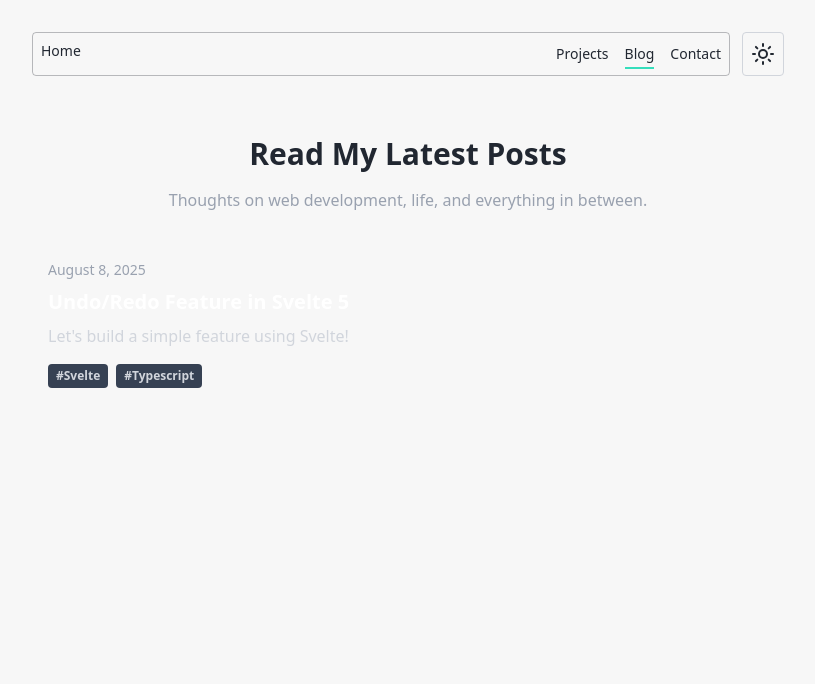
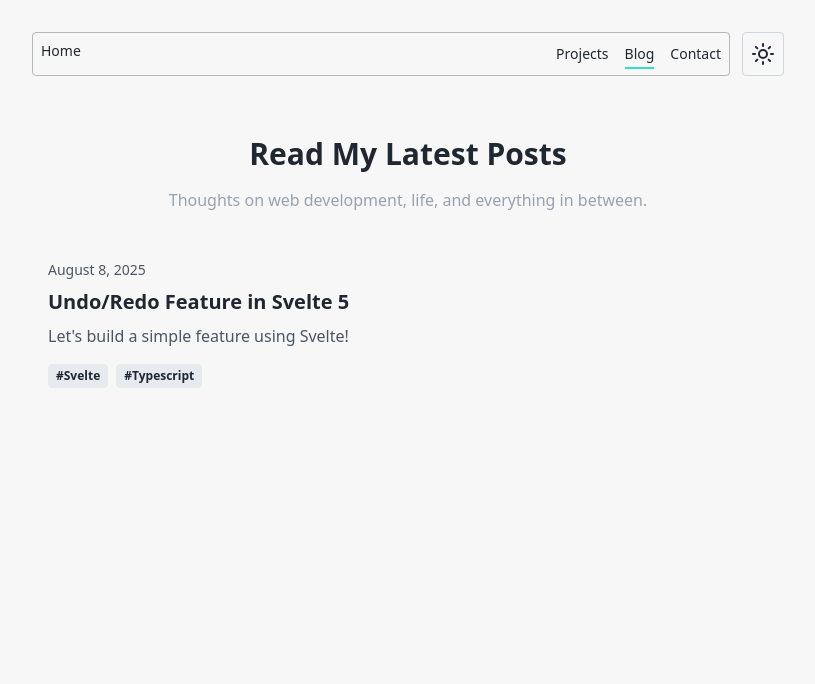
Before and after one commit to temesgen-982/portfolio-astro, an Astro site: page /blog in a window 1280 px wide. Shown: the top 684 px of the page, without its empty margins (232-1047 px from the left). Built offline with nearby package versions, Linux system fonts and the light colour scheme; Astro itself is replaced by a stand-in of ours; some packages are replaced by stand-ins of ours.

Commit message:
style: text color

```diff
--- a/src/components/BlogPostPreview.astro
+++ b/src/components/BlogPostPreview.astro
@@ -9,20 +9,20 @@ const { post } = Astro.props;
 
 <a href={`/blog/${post.slug}`} class="block group">
     {post.data.heroImage && (
-        <img src={post.data.heroImage} alt={`Cover image for ${post.data.title}`} class="rounded-lg mb-4 w-full h-auto aspect-video object-cover border border-gray-800" />
+        <img src={post.data.heroImage} alt={`Cover image for ${post.data.title}`} class="rounded-lg mb-4 w-full h-auto aspect-video object-cover border border-dark-slate/10 dark:border-gray-800" />
     )}
-    <p class="text-sm text-gray-400 flex items-center justify-between gap-4">
+    <p class="text-sm text-gray-600 dark:text-gray-400 flex items-center justify-between gap-4">
         <span>
             {post.data.pubDate.toLocaleDateString('en-US', { year: 'numeric', month: 'long', day: 'numeric' })}
         </span>
     </p>
-    <h2 class="text-xl font-bold mt-2 text-white group-hover:text-blue-400 transition-colors">{post.data.title}</h2>
-    <p class="text-gray-300 mt-2">{post.data.description}</p>
+    <h2 class="text-xl font-bold mt-2 text-dark-slate dark:text-linen-white group-hover:text-brand-teal transition-colors">{post.data.title}</h2>
+    <p class="text-gray-600 dark:text-gray-300 mt-2">{post.data.description}</p>
 
     {post.data.tags && (
         <div class="mt-4 flex flex-wrap gap-2">
             {post.data.tags.map(tag => (
-                <span class="text-xs font-semibold px-2 py-1 rounded bg-gray-700 text-gray-300">#{tag}</span>
+                <span class="text-xs font-semibold px-2 py-1 rounded bg-light-gray dark:bg-gray-700 text-dark-slate dark:text-gray-300">#{tag}</span>
             ))}
         </div>
     )}
```
